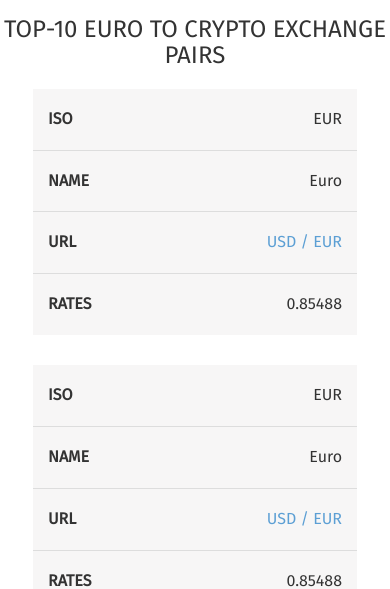
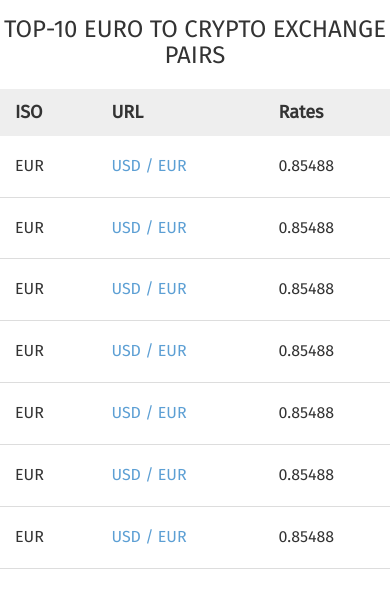
Before and after one commit to devdeman/crypto, a plain HTML site: page exchange_pair.html in a window 390 px wide. Shown: the part 261-850 px from the top of the page. Drawn offline with Linux system fonts and the light colour scheme.

Commit message:
25.10.17 - 1

```diff
--- a/exchange_pair.html
+++ b/exchange_pair.html
@@ -61,7 +61,7 @@
 							<tr>
 								<th class="iso" scope="col">ISO</th>
 								<th class="name" scope="col">Name</th>
-								<th class="url" scope="col">Custom hyper link w/URL</th>
+								<th class="url" scope="col"><span class="desk">Custom hyper link w/URL</span><span class="mob">URL</span> </th>
 								<th class="rate" scope="col">Rates</th>
 							</tr>
 						</thead>
@@ -119,7 +119,7 @@
 							<tr>
 								<th class="iso" scope="col">ISO</th>
 								<th class="name" scope="col">Name</th>
-								<th class="url" scope="col">Custom hyper link w/URL</th>
+								<th class="url" scope="col"><span class="desk">Custom hyper link w/URL</span><span class="mob">URL</span></th>
 								<th class="rate" scope="col">Rates</th>
 							</tr>
 						</thead>
--- a/style.css
+++ b/style.css
@@ -1226,7 +1226,58 @@ th.name-h:before {
         box-shadow: 1px 1px 1px rgba(0, 0, 0, 0.04) !important;
         padding-left: 50px !important;
     }
-
+    .exchange-pairs table tr,
+    .world-currencies-table  table tr {
+        background: inherit;
+        margin-bottom: 0;
+        display: table;
+        width: 100%;
+    }
+    .exchange-pairs table thead,
+    .world-currencies-table table thead{
+        position: relative;
+    }
+    .exchange-pairs table td,
+    .world-currencies-table table td{
+        display: table-cell;
+        text-align: left;
+        padding-left: 0;
+    }
+    .exchange-pairs table td:before,
+    .world-currencies-table table td:before{
+        display: none;
+    }
+    .world-currencies-table .name,
+    .world-currencies-table .iso,
+    .world-currencies-table .symbol{
+        width: 33% !important;
+    }
+    .exchange-pairs thead {
+        background: #eee;
+    }
+    .exchange-pairs table td:last-child{
+        border-bottom: 1px solid #ddd;
+    }
+    .exchange-pairs table{
+        width: 100%;
+    }
+    .exchange-pairs{
+        padding: 0;
+    }
+    .exchange-pairs table .name,
+    .exchange-pairs table .iso,
+    .exchange-pairs table .rate{
+        width: 20% !important;
+    }
+    .exchange-pairs .url{
+        width: 30% !important;
+    }
+    .exchange-pairs table .iso{
+        padding-left: 15px;
+    }
+    .exchange-pairs table .name{
+        display: none;
+    }
 }
 
 @media screen and (max-width: 359px){
```
